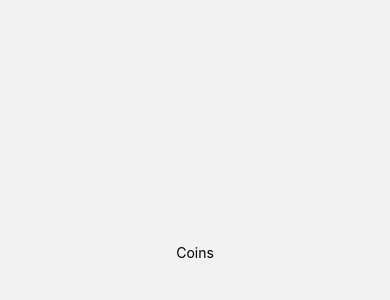
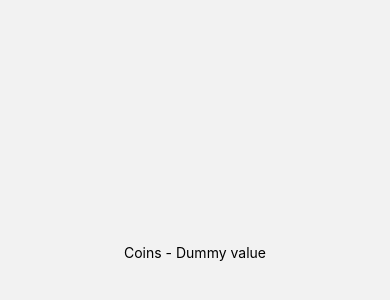
Before and after one commit to burhanyilmaz/coinCapClone, a React Native app: screen / in a window 390 px wide. Shown: the part 170-470 px from the top of the page. Built offline with nearby package versions, Linux system fonts and the light colour scheme.

Commit message:
feat: implemented redux

```diff
--- a/App.tsx
+++ b/App.tsx
@@ -1,5 +1,11 @@
+import { store } from 'store';
+import { Provider } from 'react-redux';
 import MainNavigator from 'navigators/MainNavigators';
 
 export default function App() {
-  return (<MainNavigator />);
+  return (
+    <Provider store={store}>
+      <MainNavigator />
+    </Provider>
+  );
 }
--- a/package.json
+++ b/package.json
@@ -15,6 +15,7 @@
   "dependencies": {
     "@react-navigation/native": "^6.1.1",
     "@react-navigation/native-stack": "^6.9.7",
+    "@reduxjs/toolkit": "^1.9.1",
     "expo": "~47.0.12",
     "expo-status-bar": "~1.4.2",
     "react": "18.1.0",
@@ -22,7 +23,9 @@
     "react-native": "0.70.5",
     "react-native-safe-area-context": "4.4.1",
     "react-native-screens": "~3.18.0",
-    "react-native-web": "~0.18.9"
+    "react-native-web": "~0.18.9",
+    "react-redux": "^8.0.5",
+    "redux": "^4.2.0"
   },
   "devDependencies": {
     "@babel/core": "^7.12.9",
--- /dev/null
+++ b/src/hooks/useAppDispatch.ts
@@ -0,0 +1,4 @@
+import { useDispatch } from 'react-redux';
+import { AppDispatch } from 'store';
+
+export const useAppDispatch = () => useDispatch<AppDispatch>();
--- a/src/screens/Coins.tsx
+++ b/src/screens/Coins.tsx
@@ -1,12 +1,18 @@
 import { memo } from 'react';
 import { SafeAreaView, StyleSheet } from 'react-native';
 import { Text } from 'react-native';
+import { useSelector } from 'react-redux';
+import { dummyDataSelector } from 'store/coins/selectors';
 
-const Coins = () => (
-  <SafeAreaView style={styles.container}>
-    <Text>Coins</Text>
-  </SafeAreaView>
-);
+const Coins = () => {
+  const dummy = useSelector(dummyDataSelector);
+
+  return (
+    <SafeAreaView style={styles.container}>
+      <Text>Coins - {dummy}</Text>
+    </SafeAreaView>
+  );
+};
 
 const styles = StyleSheet.create({
   container: {
--- /dev/null
+++ b/src/store/coins/actions.ts
@@ -0,0 +1,3 @@
+import { createAction } from '@reduxjs/toolkit';
+
+export const resetCoins = createAction<void>('users/RESET_COINS');
--- /dev/null
+++ b/src/store/coins/reducer.ts
@@ -0,0 +1,11 @@
+import { createReducer } from '@reduxjs/toolkit';
+import { resetCoins } from './actions';
+import { coinsState } from './types';
+
+export const initialState: coinsState = {
+  dummy: 'Dummy value',
+};
+
+const coins = createReducer(initialState, builder => builder.addCase(resetCoins, () => initialState));
+
+export default coins;
--- /dev/null
+++ b/src/store/coins/selectors.ts
@@ -0,0 +1,5 @@
+import { RootState } from 'store';
+
+type coinsRootState = Pick<RootState, 'coins'>;
+
+export const dummyDataSelector = (state: coinsRootState): string => state.coins.dummy;
--- /dev/null
+++ b/src/store/coins/thunk.ts
@@ -0,0 +1,6 @@
+import { createAsyncThunk } from '@reduxjs/toolkit';
+
+export const fetchUserList = createAsyncThunk(
+  'coins/FETCH_COINS',
+  async () => await Promise.resolve('Coins value'),
+);
--- /dev/null
+++ b/src/store/coins/types.ts
@@ -0,0 +1,3 @@
+export type coinsState = {
+  dummy: string;
+};
--- /dev/null
+++ b/src/store/index.ts
@@ -0,0 +1,11 @@
+import { configureStore } from '@reduxjs/toolkit';
+import coins from './coins/reducer';
+
+export const store = configureStore({
+  reducer: {
+    coins,
+  },
+});
+
+export type RootState = ReturnType<typeof store.getState>;
+export type AppDispatch = typeof store.dispatch;
--- /dev/null
+++ b/src/store/package.json
@@ -0,0 +1,3 @@
+{
+     "name": "store"
+}
```
Also changed, not shown: 1 other file (tests, documents, lock files or other folders).
